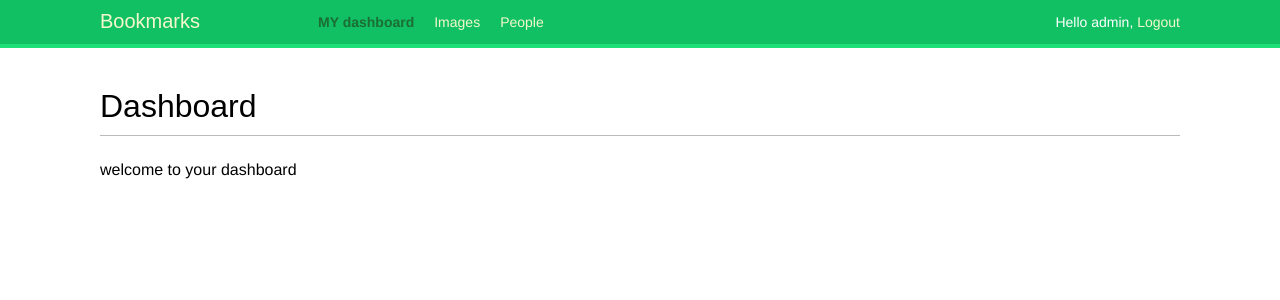
After one commit to injetlee/DjangoByExample, a Django app: page /account/ in a window 1280 px wide. The commit adds this page. Shown: the top 300 px of the page. Run offline with Django 3.2, Linux system fonts and the light colour scheme; a user stored in the database is signed in; some web fonts are replaced.

Commit message:
exersice

```diff
--- /dev/null
+++ b/website/bookmarks/account/templates/account/dashboard.html
@@ -0,0 +1,6 @@
+{%extends "base.html"%}
+{% block title %}Dashboard{% endblock %}
+{% block content%}
+<h1>Dashboard</h1>
+<p>welcome to your dashboard</p>
+{%endblock%}
--- a/website/bookmarks/account/templates/base.html
+++ b/website/bookmarks/account/templates/base.html
@@ -9,6 +9,27 @@
 <body>
     <div id="header">
         <span class="logo">Bookmarks</span>
+        {% if request.user.is_authenticated %}
+            <ul class="menu">
+                <li {% if section == "dashboard" %} class="selected" {% endif %}>
+                    <a href="{% url 'dashboard' %">MY dashboard</a>
+                </li>
+                <li {% if section == "images" %} class="selected" {% endif %}>
+                <a href="#">Images</a>
+                </li>
+                <li {% if section == "pepole" %} class="selected" {% endif %}>
+                <a href="#">People</a>
+                </li>
+            </ul>
+        {% endif %}
+        <span class="user">
+            {% if request.user.is_authenticated %}
+                Hello {{request.user.username }},
+                <a href="{% url 'logout' %}">Logout</a>
+            {% else %}
+                <a href="{% url 'login' %}">Login</a>
+            {%endif%}
+        </span>
     </div>
     <div id="content">
         {% block content %}
--- a/website/bookmarks/account/urls.py
+++ b/website/bookmarks/account/urls.py
@@ -2,5 +2,10 @@ from django.conf.urls import url
 from . import views
 
 urlpatterns = [
-    url(r'^login/$', views.user_login, name='login'),
+    #url(r'^login/$', views.user_login, name='login'),
+    url(r'^login/$', 'django.contrib.auth.views.login', name='login'),
+    url(r'^logout/$', 'django.contrib.auth.views.logout', name='logout'),
+    url(r'^logout-then-login/$',
+        'django.contrib.auth.views.logout_then_login', name='logout_then_login'),
+    url(r'^$', views.dashboard, name='dashboard'),
 ]
--- a/website/bookmarks/account/views.py
+++ b/website/bookmarks/account/views.py
@@ -2,6 +2,12 @@ from django.shortcuts import render
 from django.http import HttpResponse
 from django.contrib.auth import authenticate, login
 from .forms import LoginForm
+from django.contrib.auth.decorators import login_required
+
+
+@login_required
+def dashboard(request):
+    return render(request, 'account/dashboard.html', {'section': 'dashboard'})
 
 
 # Create your views here.
--- a/website/bookmarks/bookmarks/settings.py
+++ b/website/bookmarks/bookmarks/settings.py
@@ -101,3 +101,8 @@ USE_TZ = True
 # https://docs.djangoproject.com/en/1.8/howto/static-files/
 
 STATIC_URL = '/static/'
+from django.core.urlresolvers import reverse_lazy
+
+LOGIN_REDIRECT_URL = reverse_lazy('dashboard')
+LOGIN_URL = reverse_lazy('login')
+LOGOUT_URL = reverse_lazy('logout')
```
Also changed, not shown: website/bookmarks/account/templates/registration/logged_out.html (added, +7 -0 lines), website/bookmarks/account/templates/registration/login.html (added, +21 -0 lines), website/bookmarks/db.sqlite3.
